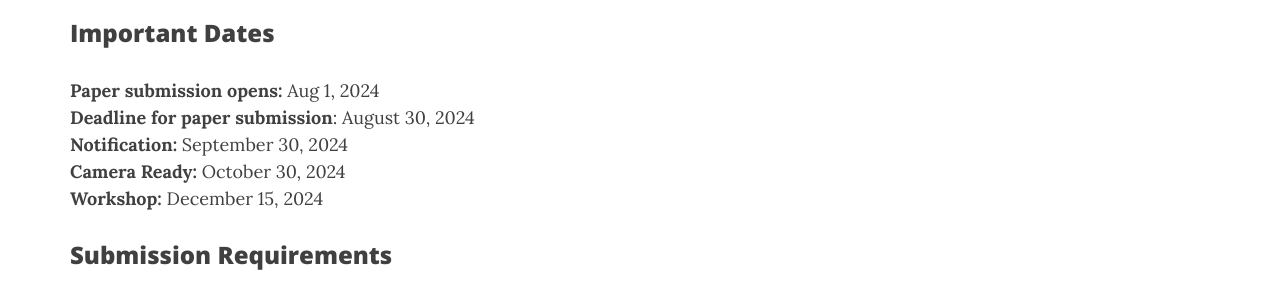
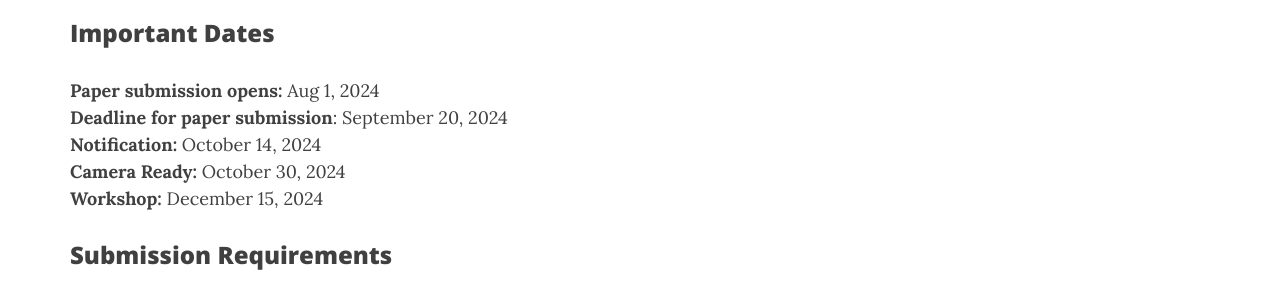
Before and after one commit to ZonglinY/llm4sd-aaai-2026, a Jekyll site: the page built from cfp.md, in a window 1280 px wide and 900 px high, scrolled down 843 px. Shown: the part 154-454 px from the top of the window. Built offline with Jekyll 4.4.1, drawn with Linux system fonts in a browser that asks for light colours; nearby versions of some CDN libraries.

Commit message:
change cfp dates:

```diff
--- a/cfp.md
+++ b/cfp.md
@@ -30,8 +30,8 @@ To address this question, we aim to bring together a diverse group of scholars f
 
 <!--{% include dates.md %} <a href="{site.url}/2020/img/KR2ML2020_template.zip">NeurIPS paper format (adapted)</a>. -->
 **Paper submission opens:** Aug 1, 2024 <br>
-**Deadline for paper submission**: August 30, 2024 <br>
-**Notification:** September 30, 2024 <br>
+**Deadline for paper submission**: September 20, 2024 <br>
+**Notification:** October 14, 2024 <br>
 **Camera Ready:** October 30, 2024 <br>
 **Workshop:** December 15, 2024
 
```
